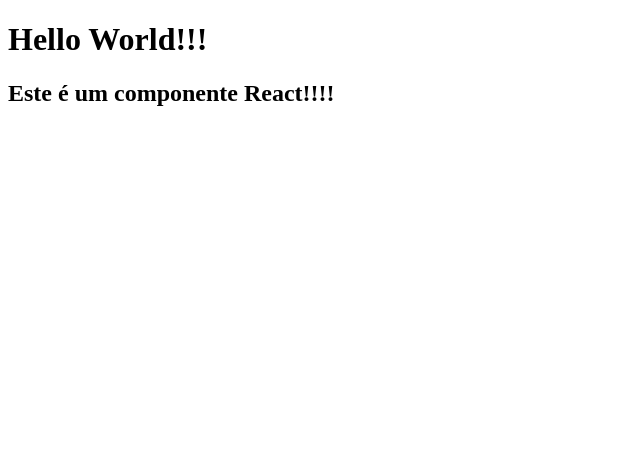
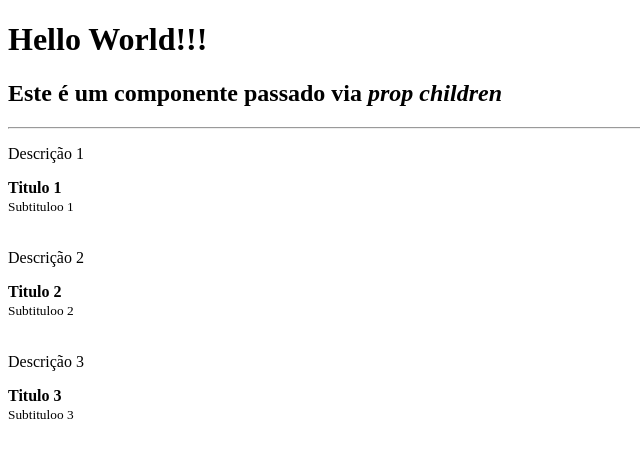
Before and after one commit to aleolvfer/fundamentos-do-react, a React app: page / in a window 1280 px wide. Shown: the top 458 px of the page, without its empty margins (0-640 px from the left). Built offline with nearby package versions, Linux system fonts and the light colour scheme; the HTML template or start-up script is replaced by a standard one.

Commit message:
Entendendo props e prop children

```diff
--- a/src/App.js
+++ b/src/App.js
@@ -1,12 +1,45 @@
 import React from 'react';
 
-const category = 'Este é um componente React!!!!';
+import Post from './Post';
+import Header from './Header';
+
+const array = [
+  {
+    title: 'Titulo 1',
+    subtitle: 'Subtituloo 1'
+  },
+  {
+    title: 'Titulo 2',
+    subtitle: 'Subtituloo 2'
+  },
+  {
+    title: 'Titulo 3',
+    subtitle: 'Subtituloo 3'
+  },
+]
 
 export default function App() {
   return (
     <>
-      <h1>Hello World!!!</h1>
-      <h2>{category}{console.log(category)}</h2>
+    <Header title="Hello World!!!">
+      <h2>Este é um componente passado via <i>prop children</i></h2>
+    </Header>
+      {
+        array.map((item, index) => {
+          return (
+          <>
+            <p>Descrição {index+1}</p>
+            <Post
+              post={{
+                title:item.title,
+                subtitle:item.subtitle
+              }}
+            />
+          </>
+          )
+        })
+      }
+
     </>
   )
 }
--- /dev/null
+++ b/src/Header.js
@@ -0,0 +1,11 @@
+import React from 'react';
+
+export default function Header({ title, children }) {
+  return (
+    <>
+      <h1>{title}</h1>
+      {children}
+      <hr/>
+    </>
+  );
+}
--- /dev/null
+++ b/src/Post.js
@@ -0,0 +1,13 @@
+import React from 'react';
+
+export default function Post({ post }) {
+  return (
+    <>
+      <article>
+        <strong>{post.title}</strong><br />
+        <small>{post.subtitle}</small>
+      </article>
+      <br />
+    </>
+  );
+}
```
